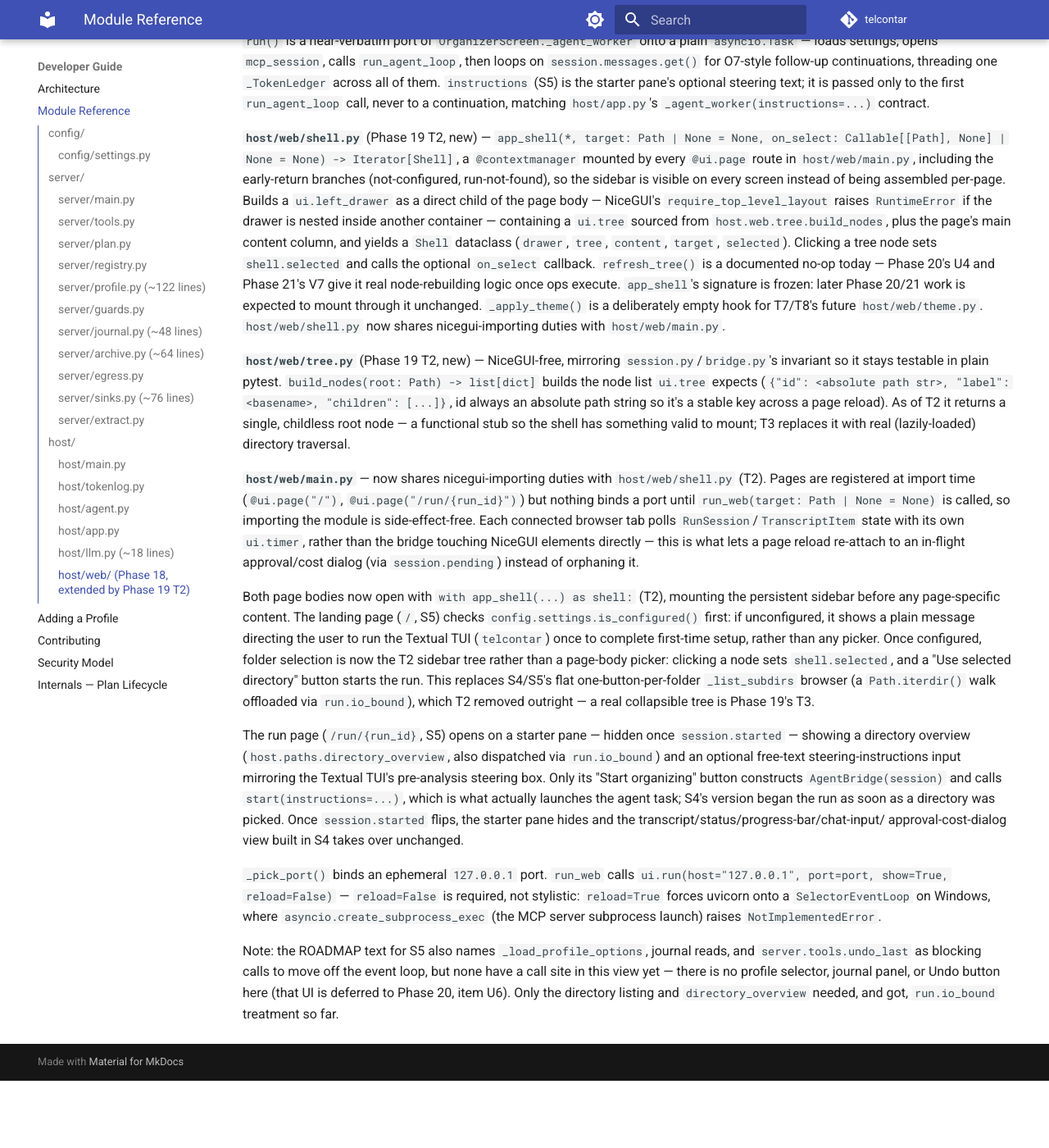
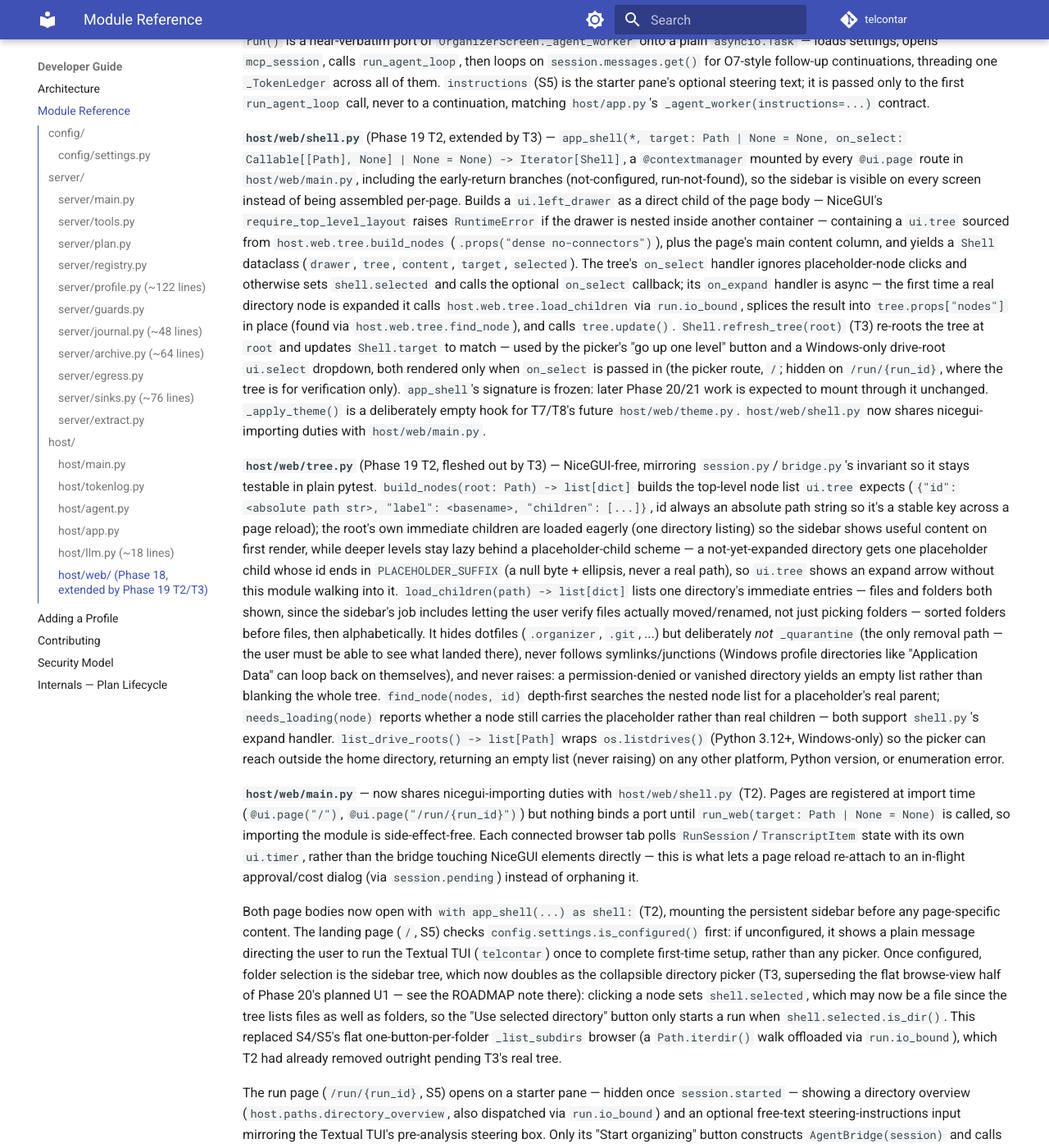
Before and after one commit to reboulip/telcontar, an MkDocs documentation site: the page built from docs/developer/modules.md, in a window 1280 px wide and 1400 px high, scrolled down 16983 px. Shown: the whole window at 82% size. Built offline with MkDocs 1.6.1 and Material for MkDocs 9.7.7, drawn with Linux system fonts in a browser that asks for light colours; comment, search, counter and statistics services are not loaded; before the commit the page ends 18301 px from its top, so only the background shows below that; some of the changed text lies outside the part shown.

Commit message:
feat: replace sidebar stub with a real lazy-loaded file tree
T3 — the sidebar tree now shows the actual directory contents and
doubles as the folder picker (superseding the flat browse-view half
of Phase 20's future U1):

- host/web/tree.py: load_children() lists files and folders (both —
  the sidebar's job is verifying files actually moved), hiding
  dotfiles but never _quarantine (the only removal path). Never
  follows symlinks/junctions. build_nodes() loads the root's own
  children eagerly; deeper levels stay lazy via a placeholder-child
  sentinel (S5's blocking-I/O rule) resolved by find_node()/
  needs_loading(). list_drive_roots() wraps os.listdrives() so the
  picker can reach outside the home directory.
- host/web/shell.py: wires on_select (ignoring placeholder clicks)
  and an async on_expand handler that lazily loads a node's children
  via run.io_bound and splices them into tree.props["nodes"]. Adds a
  "go up" button and drive-root dropdown, shown only in picker mode
  (on_select wired), never on /run/{id} where the tree just shows the
  run's target for verification. Shell.refresh_tree() is now real
  (was a T2 no-op stub), and fixes a small T2 bug where Shell.target
  stored the raw possibly-None target instead of the tree's actual
  displayed root. Tree density set via `dense no-connectors`.
- host/web/main.py: the picker's "Use selected directory" now also
  requires shell.selected.is_dir(), since the tree can select files
  too.

Manually verified both routes still render (200, no RuntimeError)
against the real tree, including live drive-root listing.

```diff
--- a/docs/developer/modules.md
+++ b/docs/developer/modules.md
@@ -356,7 +356,7 @@
 
 ---
 
-### `host/web/` (Phase 18, extended by Phase 19 T2)
+### `host/web/` (Phase 18, extended by Phase 19 T2/T3)
 
 **Role:** NiceGUI-based web UI package — the first piece of a planned
 Textual→NiceGUI migration. As of S6, `telcontar --web` (`host/main.py`, lazy import)
@@ -391,31 +391,55 @@
 only to the first `run_agent_loop` call, never to a continuation, matching
 `host/app.py`'s `_agent_worker(instructions=...)` contract.
 
-**`host/web/shell.py`** (Phase 19 T2, new) — `app_shell(*, target: Path | None =
-None, on_select: Callable[[Path], None] | None = None) -> Iterator[Shell]`, a
-`@contextmanager` mounted by every `@ui.page` route in `host/web/main.py`,
+**`host/web/shell.py`** (Phase 19 T2, extended by T3) — `app_shell(*, target: Path
+| None = None, on_select: Callable[[Path], None] | None = None) -> Iterator[Shell]`,
+a `@contextmanager` mounted by every `@ui.page` route in `host/web/main.py`,
 including the early-return branches (not-configured, run-not-found), so the
 sidebar is visible on every screen instead of being assembled per-page. Builds a
 `ui.left_drawer` as a direct child of the page body — NiceGUI's
 `require_top_level_layout` raises `RuntimeError` if the drawer is nested inside
-another container — containing a `ui.tree` sourced from `host.web.tree.build_nodes`,
-plus the page's main content column, and yields a `Shell` dataclass (`drawer`,
-`tree`, `content`, `target`, `selected`). Clicking a tree node sets `shell.selected`
-and calls the optional `on_select` callback. `refresh_tree()` is a documented no-op
-today — Phase 20's U4 and Phase 21's V7 give it real node-rebuilding logic once ops
-execute. `app_shell`'s signature is frozen: later Phase 20/21 work is expected to
-mount through it unchanged. `_apply_theme()` is a deliberately empty hook for
-T7/T8's future `host/web/theme.py`. `host/web/shell.py` now shares
+another container — containing a `ui.tree` sourced from `host.web.tree.build_nodes`
+(`.props("dense no-connectors")`), plus the page's main content column, and yields
+a `Shell` dataclass (`drawer`, `tree`, `content`, `target`, `selected`). The tree's
+`on_select` handler ignores placeholder-node clicks and otherwise sets
+`shell.selected` and calls the optional `on_select` callback; its `on_expand`
+handler is async — the first time a real directory node is expanded it calls
+`host.web.tree.load_children` via `run.io_bound`, splices the result into
+`tree.props["nodes"]` in place (found via `host.web.tree.find_node`), and calls
+`tree.update()`. `Shell.refresh_tree(root)` (T3) re-roots the tree at `root` and
+updates `Shell.target` to match — used by the picker's "go up one level" button and
+a Windows-only drive-root `ui.select` dropdown, both rendered only when `on_select`
+is passed in (the picker route, `/`; hidden on `/run/{run_id}`, where the tree is
+for verification only). `app_shell`'s signature is frozen: later Phase 20/21 work
+is expected to mount through it unchanged. `_apply_theme()` is a deliberately empty
+hook for T7/T8's future `host/web/theme.py`. `host/web/shell.py` now shares
 nicegui-importing duties with `host/web/main.py`.
 
-**`host/web/tree.py`** (Phase 19 T2, new) — NiceGUI-free, mirroring
+**`host/web/tree.py`** (Phase 19 T2, fleshed out by T3) — NiceGUI-free, mirroring
 `session.py`/`bridge.py`'s invariant so it stays testable in plain pytest.
-`build_nodes(root: Path) -> list[dict]` builds the node list `ui.tree` expects
-(`{"id": <absolute path str>, "label": <basename>, "children": [...]}`, id always an
-absolute path string so it's a stable key across a page reload). As of T2 it
-returns a single, childless root node — a functional stub so the shell has
-something valid to mount; T3 replaces it with real (lazily-loaded) directory
-traversal.
+`build_nodes(root: Path) -> list[dict]` builds the top-level node list `ui.tree`
+expects (`{"id": <absolute path str>, "label": <basename>, "children": [...]}`, id
+always an absolute path string so it's a stable key across a page reload); the
+root's own immediate children are loaded eagerly (one directory listing) so the
+sidebar shows useful content on first render, while deeper levels stay lazy behind
+a placeholder-child scheme — a not-yet-expanded directory gets one placeholder
+child whose id ends in `PLACEHOLDER_SUFFIX` (a null byte + ellipsis, never a real
+path), so `ui.tree` shows an expand arrow without this module walking into it.
+`load_children(path) -> list[dict]` lists one directory's immediate entries —
+files and folders both shown, since the sidebar's job includes letting the user
+verify files actually moved/renamed, not just picking folders — sorted folders
+before files, then alphabetically. It hides dotfiles (`.organizer`, `.git`, ...)
+but deliberately *not* `_quarantine` (the only removal path — the user must be
+able to see what landed there), never follows symlinks/junctions (Windows profile
+directories like "Application Data" can loop back on themselves), and never
+raises: a permission-denied or vanished directory yields an empty list rather than
+blanking the whole tree. `find_node(nodes, id)` depth-first searches the nested
+node list for a placeholder's real parent; `needs_loading(node)` reports whether a
+node still carries the placeholder rather than real children — both support
+`shell.py`'s expand handler. `list_drive_roots() -> list[Path]` wraps
+`os.listdrives()` (Python 3.12+, Windows-only) so the picker can reach outside the
+home directory, returning an empty list (never raising) on any other platform,
+Python version, or enumeration error.
 
 **`host/web/main.py`** — now shares nicegui-importing duties with
 `host/web/shell.py` (T2). Pages are registered at import time (`@ui.page("/")`,
@@ -430,12 +454,14 @@
 persistent sidebar before any page-specific content. The landing page (`/`, S5)
 checks `config.settings.is_configured()` first: if unconfigured, it shows a plain
 message directing the user to run the Textual TUI (`telcontar`) once to complete
-first-time setup, rather than any picker. Once configured, folder selection is now
-the T2 sidebar tree rather than a page-body picker: clicking a node sets
-`shell.selected`, and a "Use selected directory" button starts the run. This
-replaces S4/S5's flat one-button-per-folder `_list_subdirs` browser (a
-`Path.iterdir()` walk offloaded via `run.io_bound`), which T2 removed outright — a
-real collapsible tree is Phase 19's T3.
+first-time setup, rather than any picker. Once configured, folder selection is the
+sidebar tree, which now doubles as the collapsible directory picker (T3,
+superseding the flat browse-view half of Phase 20's planned U1 — see the ROADMAP
+note there): clicking a node sets `shell.selected`, which may now be a file since
+the tree lists files as well as folders, so the "Use selected directory" button
+only starts a run when `shell.selected.is_dir()`. This replaced S4/S5's flat
+one-button-per-folder `_list_subdirs` browser (a `Path.iterdir()` walk offloaded
+via `run.io_bound`), which T2 had already removed outright pending T3's real tree.
 
 The run page (`/run/{run_id}`, S5) opens on a starter pane — hidden once
 `session.started` — showing a directory overview (`host.paths.directory_overview`,
```
Also changed, not shown: ROADMAP.md (+1 -1 lines), docs/developer/architecture.md (+46 -27 lines), 4 other files.
